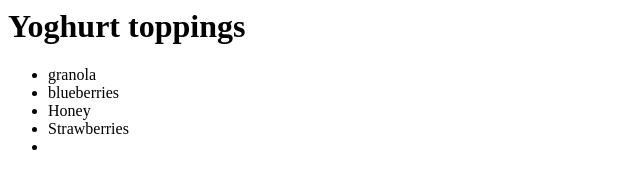
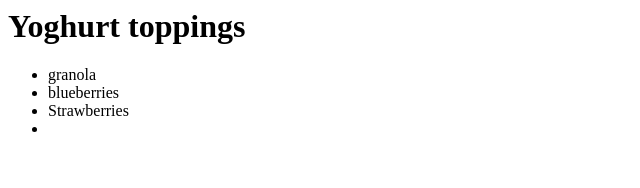
Before and after one commit to Katemeganlewis96/code-first-intuit, a plain HTML site: page index.html in a window 1280 px wide. Shown: the whole page, without its empty margins (0-640 px from the left). Drawn offline with Linux system fonts and the light colour scheme.

Commit message:
Removed Honey

```diff
--- a/index.html
+++ b/index.html
@@ -3,6 +3,6 @@
 <ul>
   <li>granola</li>
   <li>blueberries</li>
-  <li>Honey</li>
+
   <li>Strawberries<li>
 </ul>
```
